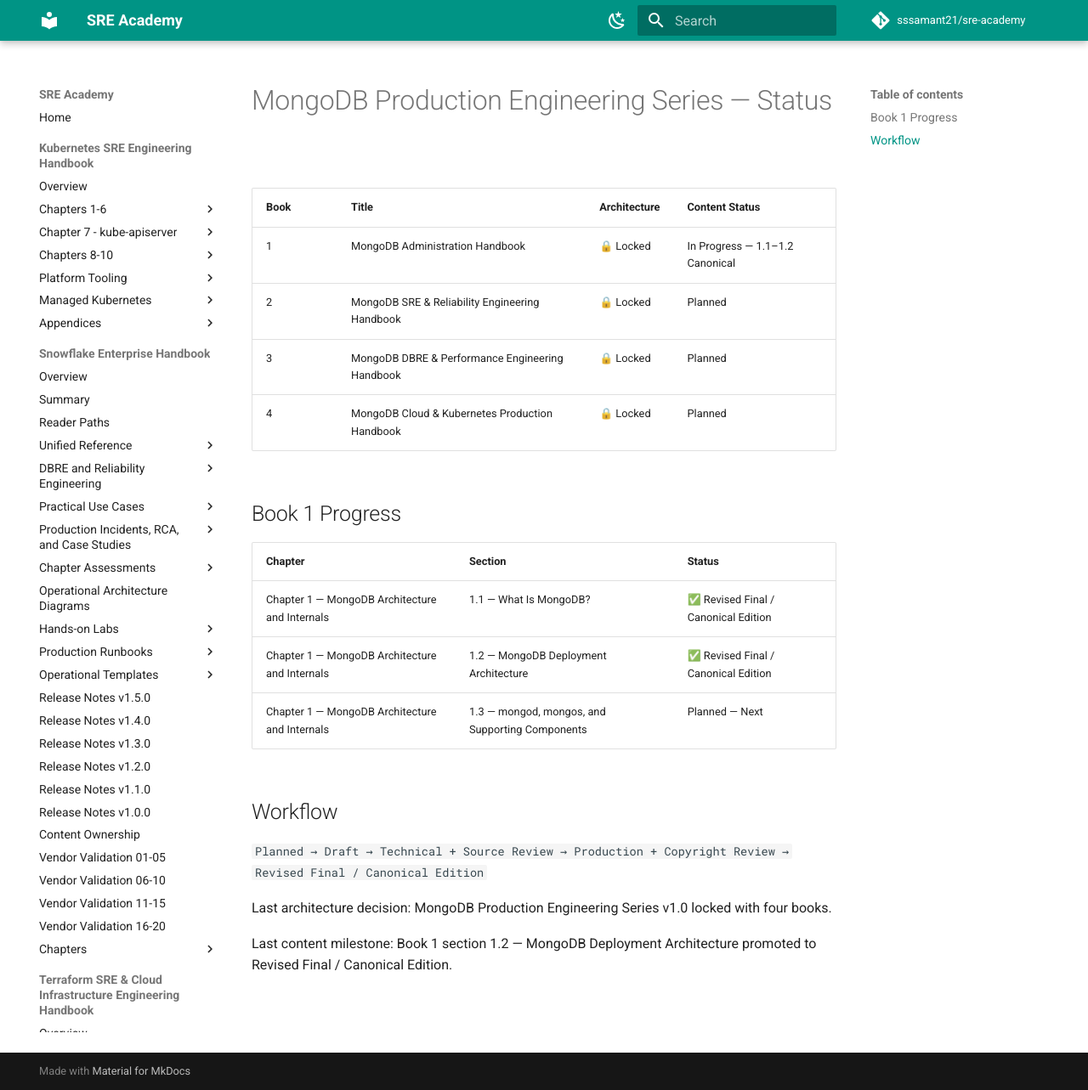
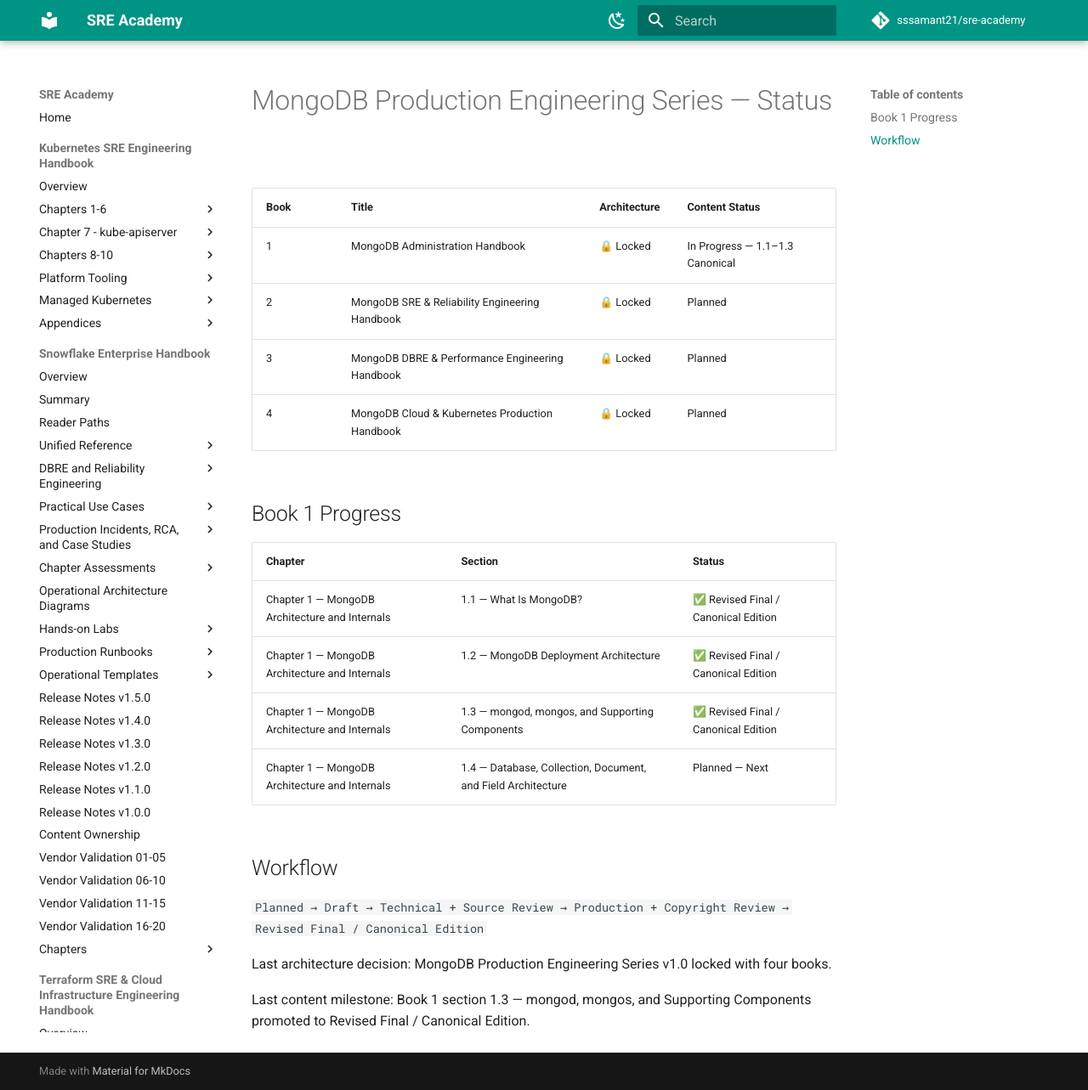
Before and after one commit to sssamant21/sre-academy, an MkDocs documentation site: the page built from docs/books/mongodb/STATUS.md, in a window 1280 px wide and 1283 px high. Shown: the whole window at 85% size. Built offline with MkDocs 1.6.1 and Material for MkDocs 9.7.7, drawn with Linux system fonts in a browser that asks for light colours; comment, search, counter and statistics services are not loaded.

Commit message:
docs(mongodb): update series status for canonical Book 1 section 1.3

```diff
--- a/docs/books/mongodb/STATUS.md
+++ b/docs/books/mongodb/STATUS.md
@@ -2,7 +2,7 @@
 
 | Book | Title | Architecture | Content Status |
 |---|---|---|---|
-| 1 | MongoDB Administration Handbook | 🔒 Locked | In Progress — 1.1–1.2 Canonical |
+| 1 | MongoDB Administration Handbook | 🔒 Locked | In Progress — 1.1–1.3 Canonical |
 | 2 | MongoDB SRE & Reliability Engineering Handbook | 🔒 Locked | Planned |
 | 3 | MongoDB DBRE & Performance Engineering Handbook | 🔒 Locked | Planned |
 | 4 | MongoDB Cloud & Kubernetes Production Handbook | 🔒 Locked | Planned |
@@ -13,7 +13,8 @@
 |---|---|---|
 | Chapter 1 — MongoDB Architecture and Internals | 1.1 — What Is MongoDB? | ✅ Revised Final / Canonical Edition |
 | Chapter 1 — MongoDB Architecture and Internals | 1.2 — MongoDB Deployment Architecture | ✅ Revised Final / Canonical Edition |
-| Chapter 1 — MongoDB Architecture and Internals | 1.3 — mongod, mongos, and Supporting Components | Planned — Next |
+| Chapter 1 — MongoDB Architecture and Internals | 1.3 — mongod, mongos, and Supporting Components | ✅ Revised Final / Canonical Edition |
+| Chapter 1 — MongoDB Architecture and Internals | 1.4 — Database, Collection, Document, and Field Architecture | Planned — Next |
 
 ## Workflow
 
@@ -21,4 +22,4 @@
 
 Last architecture decision: MongoDB Production Engineering Series v1.0 locked with four books.
 
-Last content milestone: Book 1 section 1.2 — MongoDB Deployment Architecture promoted to Revised Final / Canonical Edition.
+Last content milestone: Book 1 section 1.3 — mongod, mongos, and Supporting Components promoted to Revised Final / Canonical Edition.
```
